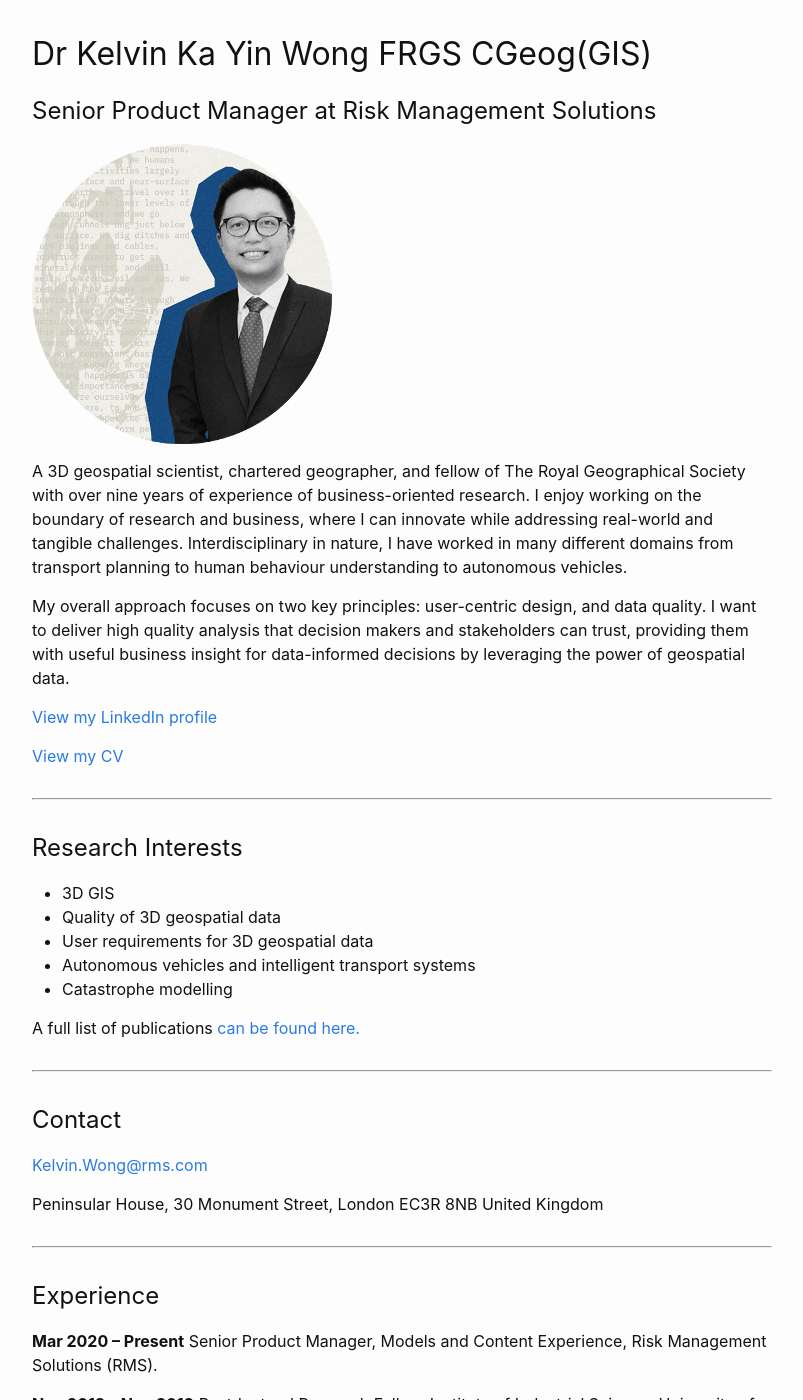
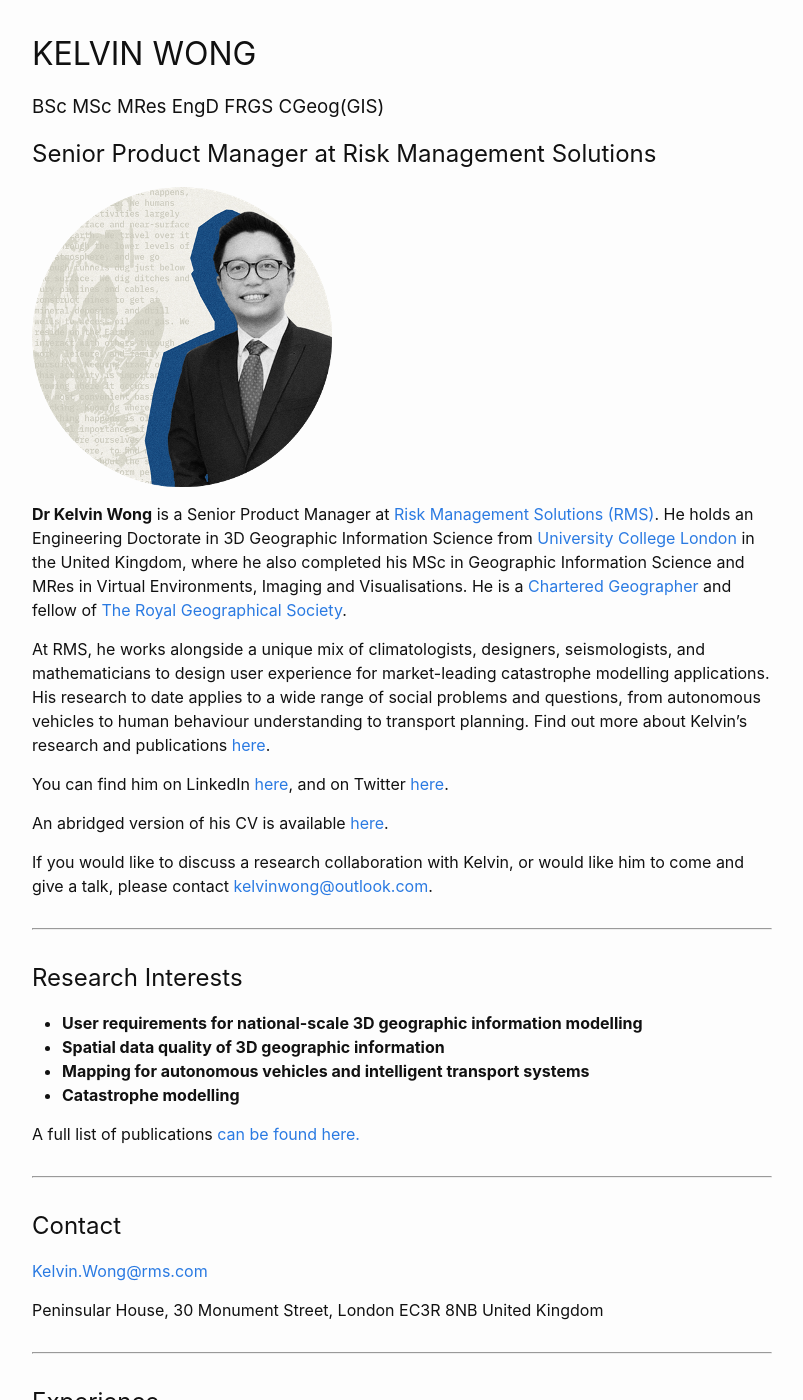
Before and after one commit to kel196/kel196.github.io, a Jekyll site: the page built from index.md, in a window 1280 px wide and 1400 px high. Shown: the whole window, without its empty margins (238-1041 px from the left). Built offline with Jekyll 4.4.1, drawn with Linux system fonts in a browser that asks for light colours; our own code applies the rules of GitHub Pages for plain Markdown files.

Commit message:
Update index.md

```diff
--- a/index.md
+++ b/index.md
@@ -1,24 +1,26 @@
-# Dr Kelvin Ka Yin Wong FRGS CGeog(GIS)
+# KELVIN WONG
+### BSc MSc MRes EngD FRGS CGeog(GIS)
 ## Senior Product Manager at Risk Management Solutions
 
 
 ![Dr Kelvin Wong](http://kel196.github.io/icon.png)
 
-A 3D geospatial scientist, chartered geographer, and fellow of The Royal Geographical Society with over nine years of experience of business-oriented research. I enjoy working on the boundary of research and business, where I can innovate while addressing real-world and tangible challenges. Interdisciplinary in nature, I have worked in many different domains from transport planning to human behaviour understanding to autonomous vehicles.
+**Dr Kelvin Wong** is a Senior Product Manager at [Risk Management Solutions (RMS)](https://www.rms.com/). He holds an Engineering Doctorate in 3D Geographic Information Science from [University College London](https://www.ucl.ac.uk/) in the United Kingdom, where he also completed his MSc in Geographic Information Science and MRes in Virtual Environments, Imaging and Visualisations. He is a [Chartered Geographer](https://www.rgs.org/professionals/chartered-geographer/) and fellow of [The Royal Geographical Society](https://www.rgs.org/).
 
-My overall approach focuses on two key principles: user-centric design, and data quality. I want to deliver high quality analysis that decision makers and stakeholders can trust, providing them with useful business insight for data-informed decisions by leveraging the power of geospatial data.
+At RMS, he works alongside a unique mix of climatologists, designers, seismologists, and mathematicians to design user experience for market-leading catastrophe modelling applications. His research to date applies to a wide range of social problems and questions, from autonomous vehicles to human behaviour understanding to transport planning. Find out more about Kelvin's research and publications [here](#publications).
 
-[View my LinkedIn profile](https://www.linkedin.com/in/wongkelvin)
+You can find him on LinkedIn [here](https://www.linkedin.com/in/wongkelvin), and on Twitter [here](https://twitter.com/kel_196).
 
-[View my CV](https://kel196.github.io/CV/Kelvin%20Wong%20CV%20-%20October%202020.pdf)
+An abridged version of his CV is available [here](https://kel196.github.io/CV/Kelvin%20Wong%20CV%20-%20October%202020.pdf).
+
+If you would like to discuss a research collaboration with Kelvin, or would like him to come and give a talk, please contact [kelvinwong@outlook.com](mailto:kelvinwong@outlook.com).
 
 ---
 ## Research Interests
-- 3D GIS
-- Quality of 3D geospatial data
-- User requirements for 3D geospatial data
-- Autonomous vehicles and intelligent transport systems
-- Catastrophe modelling
+- **User requirements for national-scale 3D geographic information modelling**
+- **Spatial data quality of 3D geographic information**
+- **Mapping for autonomous vehicles and intelligent transport systems**
+- **Catastrophe modelling**
 
 A full list of publications [can be found here.](#publications)
 
```
